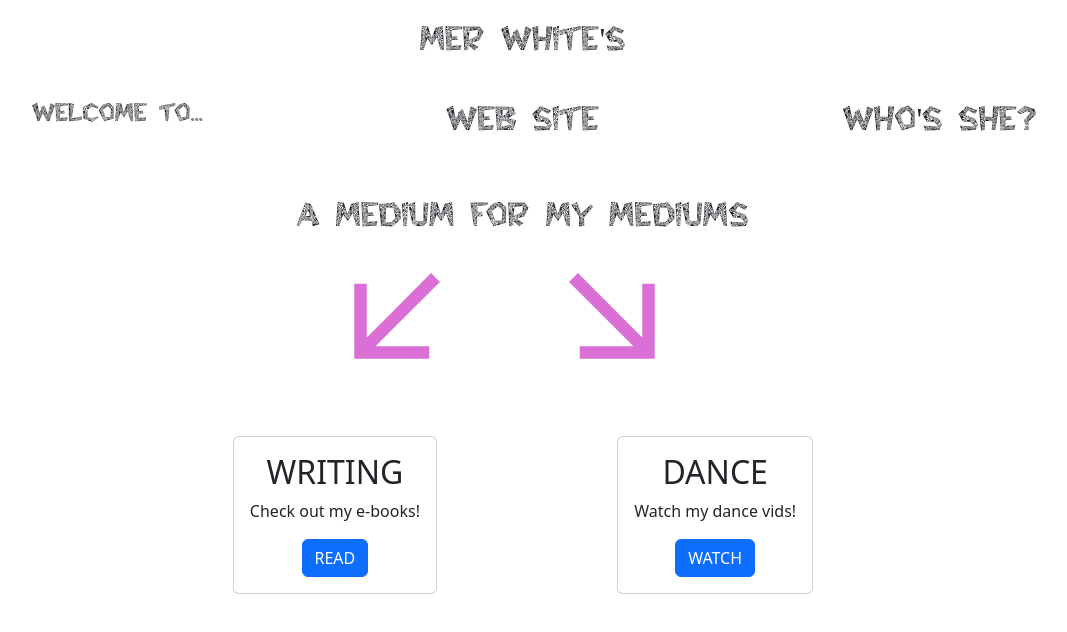
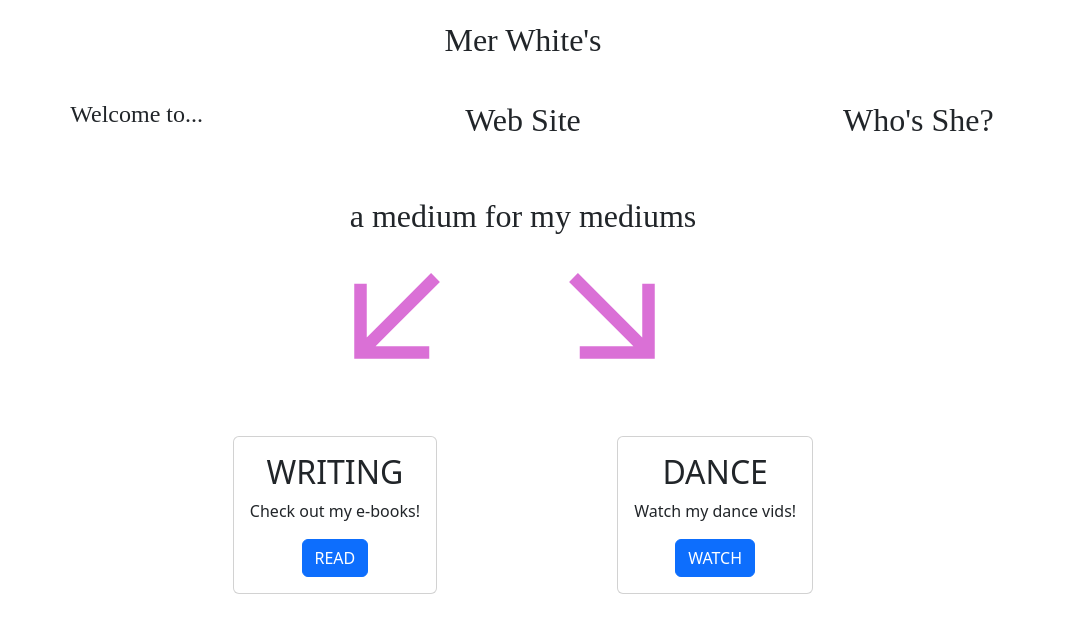
Before and after one commit to merwhite11/MerWhiteWebSite, a React app: page / in a window 1280 px wide. Shown: the top 632 px of the page, without its empty margins (117-1184 px from the left). Built offline with nearby package versions, Linux system fonts and the light colour scheme.

Commit message:
P2.Week4: Test-Page is loading epub file!

```diff
--- a/src/App.css
+++ b/src/App.css
@@ -5,7 +5,7 @@
 } */
 @font-face {
     font-family: 'Hyppolit';
-    src: local('Hyppolit'), url('./assets/Hyppolit.ttf')
+    src: local('HappinessMood'), url('./assets/HappinessMood.ttf')
 }
 
 /*HOME PAGE */
@@ -25,7 +25,7 @@
     margin-top: 3vh;
     align-self: center;
     justify-self: center;
-    font-family: Hyppolit;
+    font-family: HappinessMood;
     font-size: x-large;
     font-stretch: expanded;
 }
@@ -33,7 +33,7 @@
     display: grid;
     grid-template-rows: 2fr 2fr 1fr;
     grid-template-columns: 1fr 2fr 1fr;
-    font-family: Hyppolit;
+    font-family: HappinessMood;
     font-size: xx-large;
     /* border: 3px solid olivedrab; */
 }
--- /dev/null
+++ b/src/components/config.js
@@ -0,0 +1 @@
+export const DEMO_URL = '/public/BobbyAndShiloh.epub'
--- a/src/components/pdf/test-page.js
+++ b/src/components/pdf/test-page.js
@@ -1,6 +1,9 @@
-import React, { useState } from 'react'
-import { ReactReader } from 'react-reader'
+import React, { useState } from 'react';
+import { ReactReader } from 'react-reader';
 
+import {DEMO_URL} from '../config';
+
+const epubUrl = process.env.PUBLIC_URL + 'BobbyAndShiloh_1.epub';
 
 const TestPage = ({doc}) => {
   const [location, setLocation] = useState(null)
@@ -10,7 +13,7 @@ const TestPage = ({doc}) => {
   return (
     <div style={{ height: '100vh' }}>
       <ReactReader
-        url="../../docs/BobbyAndShiloh.epub"
+        url= {epubUrl}
         location={location}
         locationChanged={(epubcfi) => setLocation(epubcfi)}
       />
--- a/webpack.config.js
+++ b/webpack.config.js
@@ -1,6 +1,6 @@
 const path = require('path');
 const HtmlWebPackPlugin = require("html-webpack-plugin");
-
+const webpack = require('webpack');
 
 const htmlPlugin = new HtmlWebPackPlugin({
  template: "./src/index.html",
@@ -52,12 +52,12 @@ module.exports = {
       }
     ]
   },
-  // plugins: [
-  //   new webpack.DefinePlugin({
-  //     'process.env': {
-  //       NODE_ENV: JSON.stringify(process.env.NODE_ENV),
-  //     }
-  //   }),
+  plugins: [
+    new webpack.DefinePlugin({
+      'process.env': {
+        PUBLIC_URL: JSON.stringify('/'),
+      }
+    }),
   //   new HtmlWebpackPlugin({
   //     template: 'index.html',
   //   }),
@@ -68,7 +68,7 @@ module.exports = {
   //       { from: standardFontsDir, to: 'standard_fonts/' },
   //     ],
   //   }),
-  // ]
+  ],
   devServer: {
     historyApiFallback: true,
   //   port: 3001,
```
Also changed, not shown: 6 other files (tests, documents, lock files or other folders).
